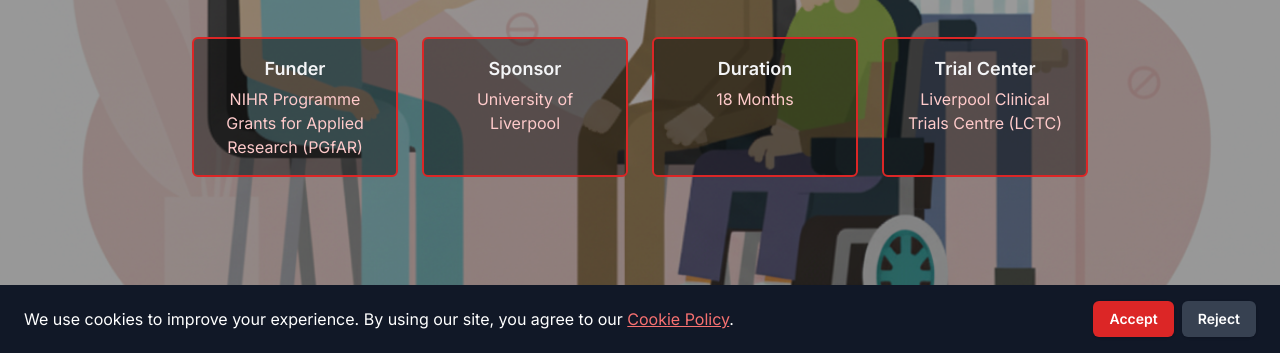
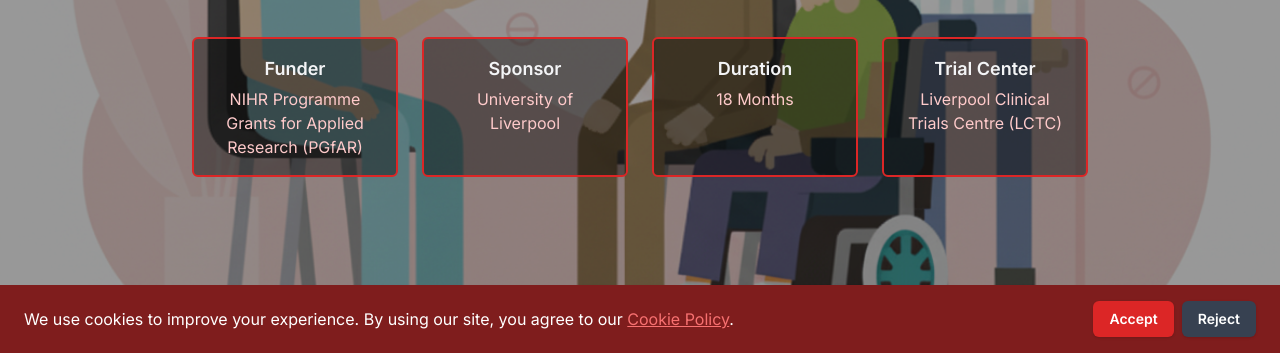
Before and after one commit to vinivini220/computation-project, a plain HTML site: page index.html in a window 1280 px wide. Shown: the part 447-800 px from the top of the page. Drawn offline with nearby package versions, Linux system fonts and the light colour scheme.

Commit message:
Update index.html

```diff
--- a/index.html
+++ b/index.html
@@ -19,7 +19,7 @@
 
 <body class="bg-gray-50 font-['Inter',_sans-serif]">
     <!-- Cookies Banner -->
-<div id="cookies-banner" class="fixed bottom-0 inset-x-0 bg-gray-900 text-white py-4 px-6 flex flex-col sm:flex-row items-center justify-between gap-3 z-[9999] shadow-lg">
+<div id="cookies-banner" class="fixed bottom-0 inset-x-0 bg-red-900 text-white py-4 px-6 flex flex-col sm:flex-row items-center justify-between gap-3 z-[9999] shadow-lg">
   <p class="text-sm sm:text-base flex-1">
     We use cookies to improve your experience. By using our site, you agree to our
     <a href="#" class="underline text-red-400 hover:text-red-300">Cookie Policy</a>.
```
